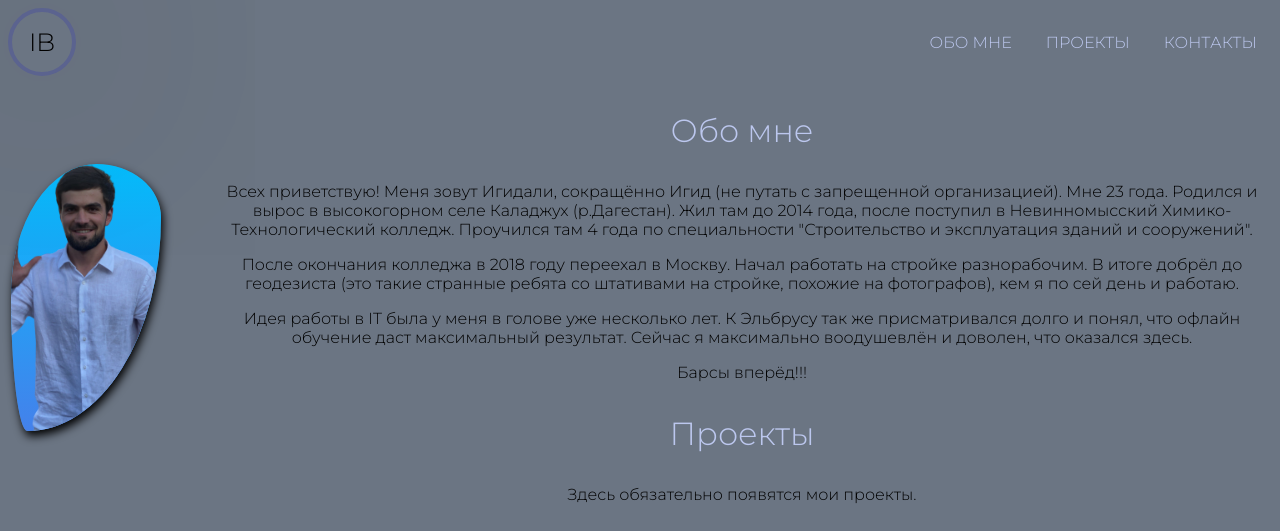
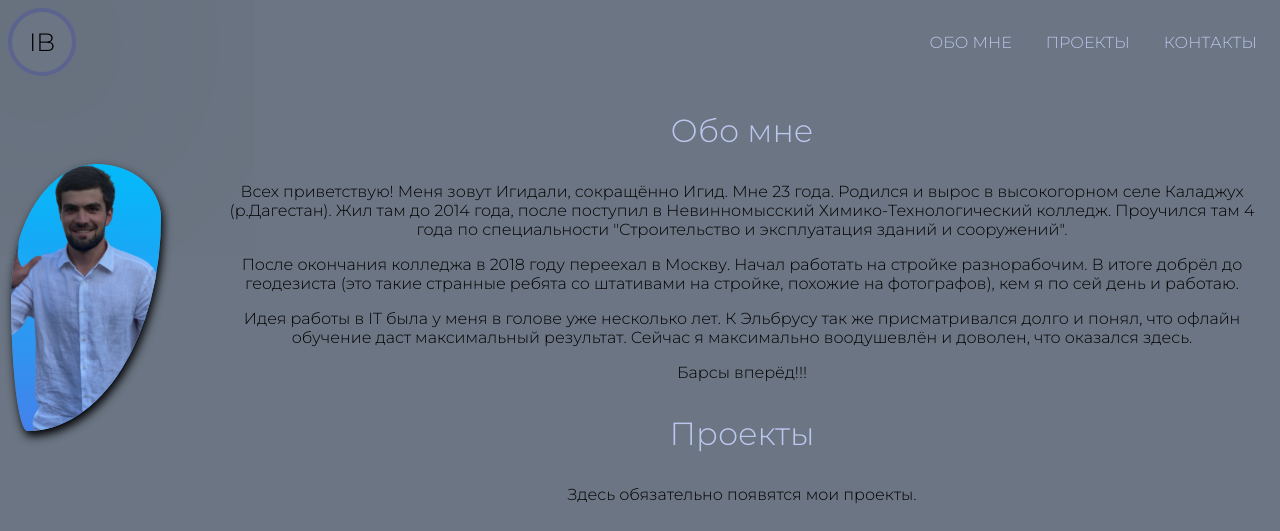
Before and after one commit to igidali/portfolio, a plain HTML site: page index.html in a window 1280 px wide. Shown: the top 531 px of the page. Drawn offline with nearby package versions, Linux system fonts and the light colour scheme; a web font is replaced by a local one.

Commit message:
Update index.html

```diff
--- a/index.html
+++ b/index.html
@@ -50,8 +50,7 @@
           <div class="post">
             <h3 id="title">Обо мне</h3>
             <p>
-              Всех приветствую! Меня зовут Игидали, сокращённо Игид (не путать с
-              запрещенной организацией). Мне 23 года. Родился и вырос в
+              Всех приветствую! Меня зовут Игидали, сокращённо Игид. Мне 23 года. Родился и вырос в
               высокогорном селе Каладжух (р.Дагестан). Жил там до 2014 года,
               после поступил в Невинномысский Химико-Технологический колледж.
               Проучился там 4 года по специальности "Строительство и
```
